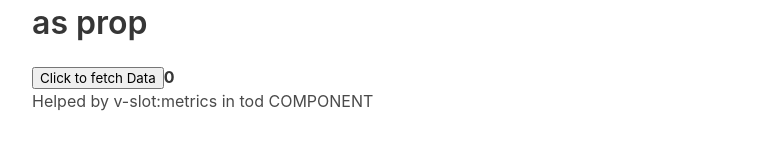
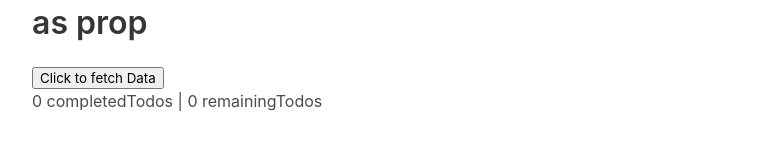
Before and after one commit to MrGultekin/ex1-photo-gallery, a Nuxt app: page / in a window 1280 px wide. Shown: the part 457-606 px from the top of the page, without its empty margins (128-895 px from the left). Built offline with nearby package versions, Linux system fonts and the light colour scheme.

Commit message:
slot in Tod component organised.

```diff
--- a/app.vue
+++ b/app.vue
@@ -38,15 +38,15 @@
         <div class="column">
           <ToDViewer title="Instead of Mustafa`s Nuxt as prop">
             <template v-slot:hero>
-              <h2> SLOT in component and use it HERE </h2>
+              <h3> SLOT in component and use it HERE </h3>
               <img src="/todo.jpg" alt="todoPic">
             </template>
 <!--            <template #metrics="slotProps">-->
-            <template v-slot:metrics="slotProps">
-              <strong> {{slotProps.completedSayisi.length}} </strong>
-<!--              <strong>{{slotProps.completed.length}} items completed</strong>-->
-              <h3> Helped by v-slot:metrics in tod COMPONENT</h3>
-            </template>
+<!--            <template v-slot:metrics="slotProps">-->
+<!--              <strong> {{slotProps.completedSayisi.length}} </strong>-->
+<!--&lt;!&ndash;              <strong>{{slotProps.completed.length}} items completed</strong>&ndash;&gt;-->
+<!--              <h3> Helped by v-slot:metrics in tod COMPONENT</h3>-->
+<!--            </template>-->
           </ToDViewer>
         </div>
         <div class="column">
--- a/components/ToDViewer.vue
+++ b/components/ToDViewer.vue
@@ -39,7 +39,7 @@ const remainingTodos = computed(() => {
 
 <template>
   <div class="section">
-    <slot name="hero" />
+    <slot name="hero"/>
 
 
     <!--    <img src="/todo.jpg" alt="Eden Constantino">-->
@@ -54,13 +54,17 @@ const remainingTodos = computed(() => {
     <h1 class="title">{{ title }}</h1>
     <button @click="fetchTodoList"> Click to fetch Data</button>
 
-<!--     Metrics Slot-->
-    <slot name="metrics" :completedSayisi="completedTodos"/>
+    <!--     Metrics Slot-->
+    <slot name="metrics" :completedSayisi="completedTodos" :remainingSayisi="remainingTodos">
+      <p>
+          {{ completedTodos.length}} completedTodos | {{remainingTodos.length}} remainingTodos
+      </p>
+    </slot>
 
-<!--    <p>Total todos :{{ todoList.length }}</p>-->
-<!--    <p>Completed todos :{{ completedTodos.length }}</p>-->
-<!--    <p>Uncompleted todos :{{ remainingTodos.length }}</p>-->
 
+    <!--    <p>Total todos :{{ todoList.length }}</p>-->
+    <!--    <p>Completed todos :{{ completedTodos.length }}</p>-->
+    <!--    <p>Uncompleted todos :{{ remainingTodos.length }}</p>-->
 
 
     <!--    <pre>-->
```
